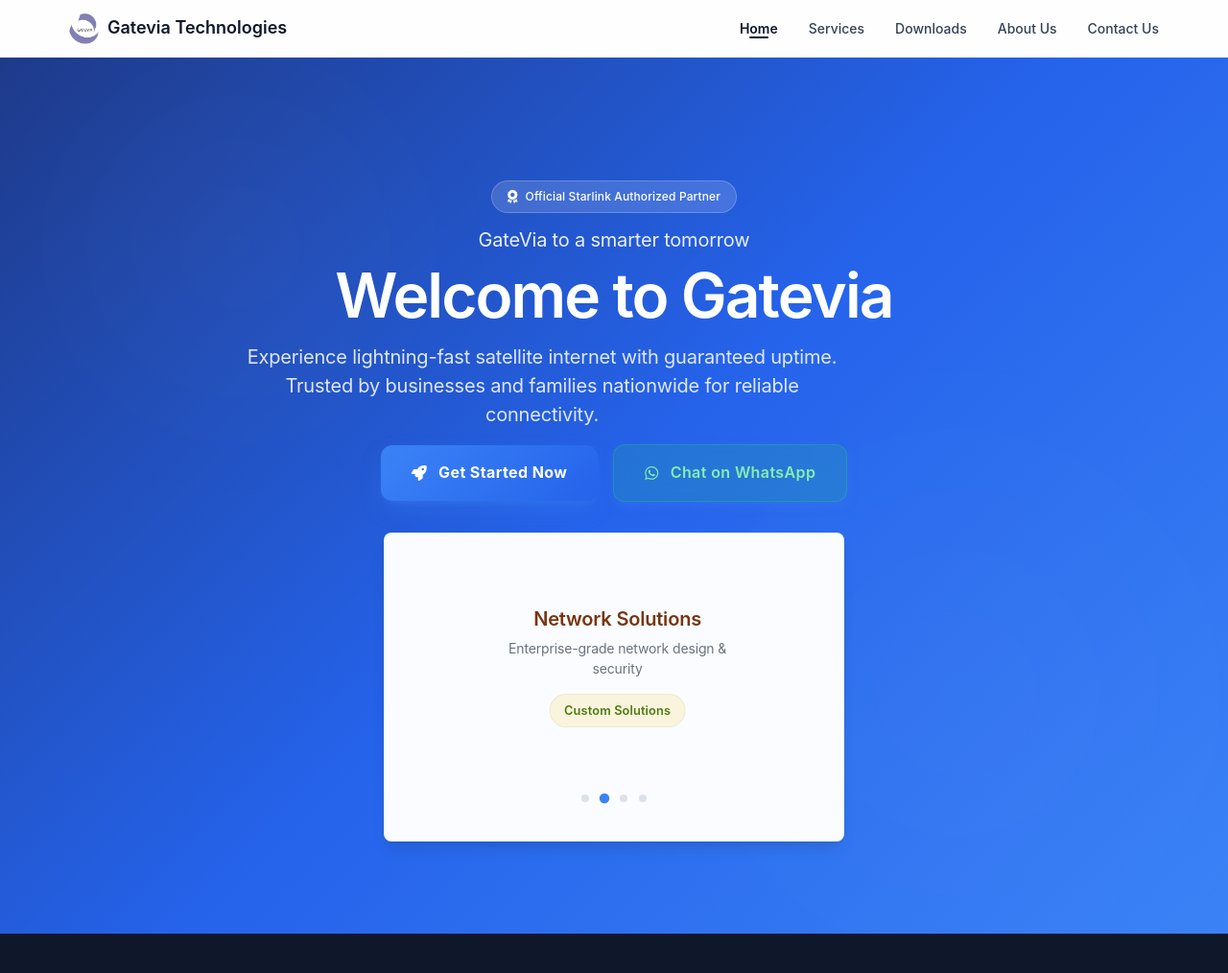
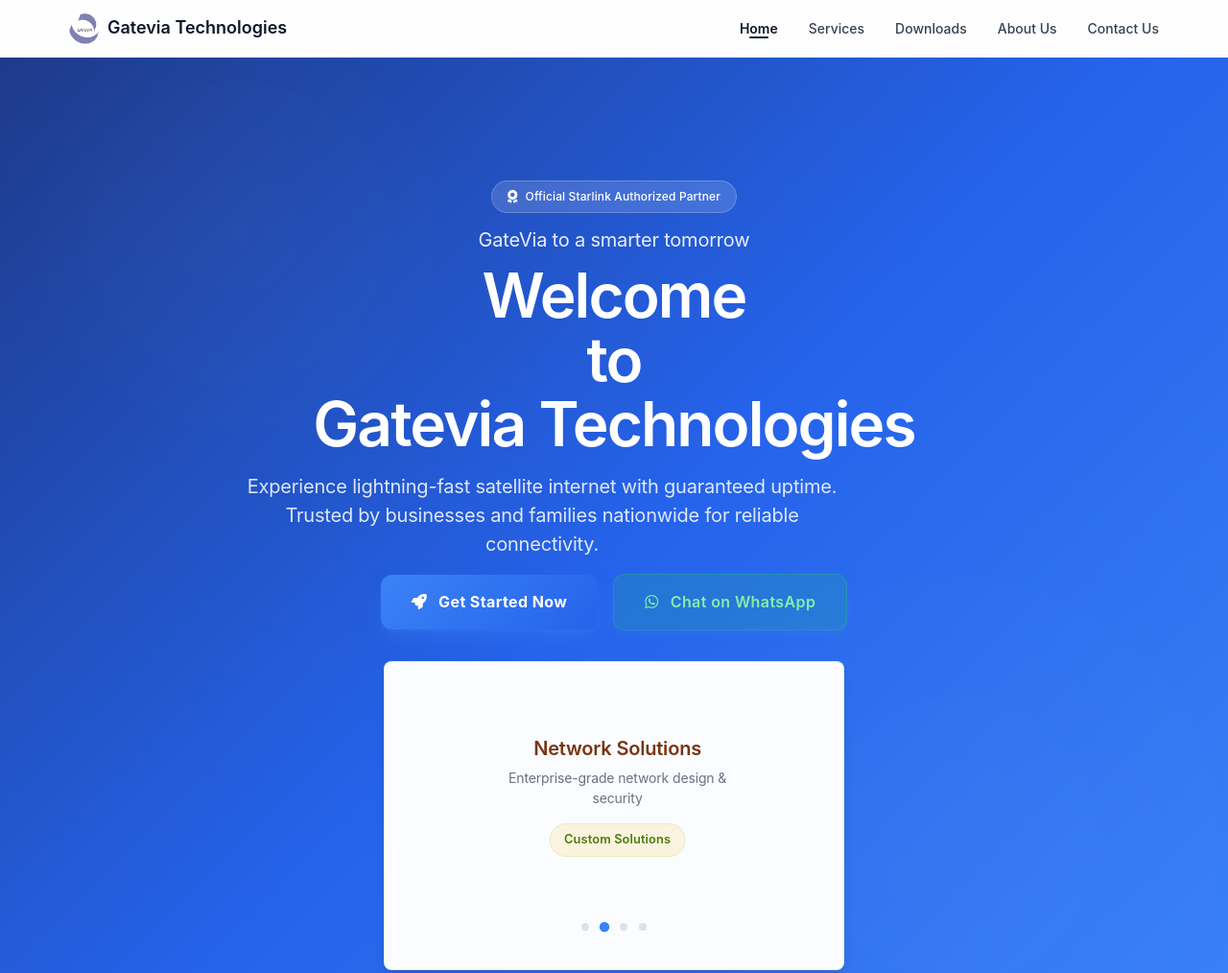
Before and after one commit to FebianMithn/gatevia, a plain HTML site: page pages/home.html in a window 1280 px wide. Shown: the top 1014 px of the page at 96% size. Drawn offline with Linux system fonts and the light colour scheme.

Commit message:
updated hero title

```diff
--- a/assets/css/home.css
+++ b/assets/css/home.css
@@ -280,7 +280,7 @@ nav {
 }
 
 .hero-title {
-    font-size: 4rem;
+    font-size: 1rem;
     font-weight: 600;
     line-height: 1.05;
     margin-bottom: 1.5rem;
--- a/pages/home.html
+++ b/pages/home.html
@@ -232,7 +232,7 @@
                         <span>Official Starlink Authorized Partner</span>
                     </div>
                     <h3 class="motto">GateVia to a smarter tomorrow</h3>
-                    <h1 id="hero-title" class="hero-title">Welcome to Gatevia</h1>
+                    <h4 id="hero-title" class="hero-title">Welcome <br> to <br> Gatevia Technologies</h4>
                     <p class="hero-subtitle">
                         Experience lightning-fast satellite internet with guaranteed uptime.
                         Trusted by businesses and families nationwide for reliable connectivity.
```
